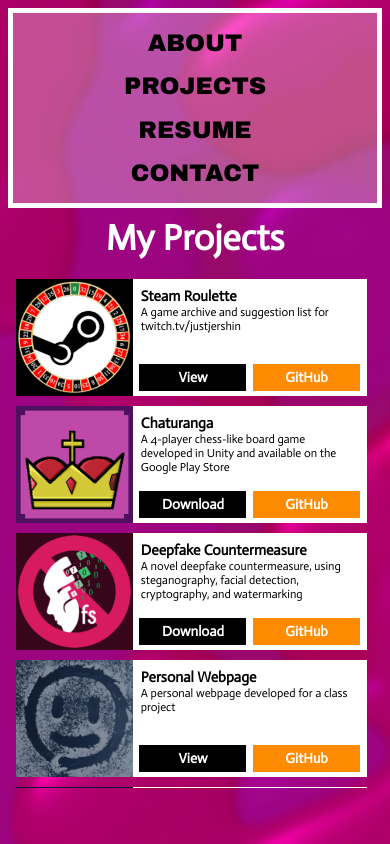
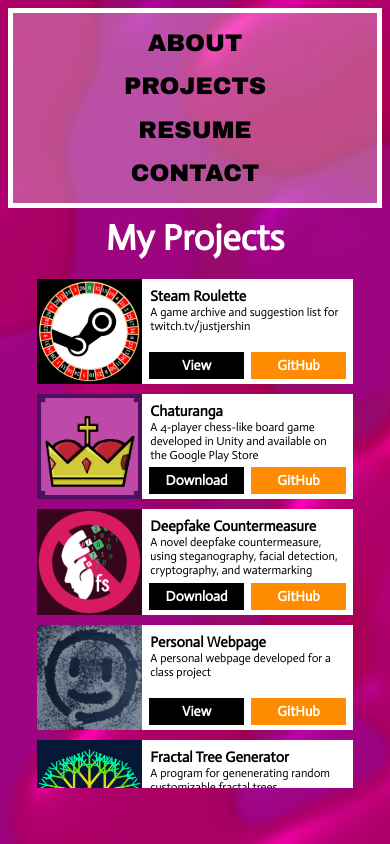
Before and after one commit to jacob-ressler/jacob-ressler.github.io, an Angular app: page / in a window 390 px wide. Both pictures are taken after a click on the button "PROJECTS". Built offline with nearby package versions, Linux system fonts and the light colour scheme.

Commit message:
fixed projectcard responsiveness

```diff
--- a/src/app/components/projects/projects.component.scss
+++ b/src/app/components/projects/projects.component.scss
@@ -1,6 +1,4 @@
-$small: 320px;
 $mobile: 1479px;
-$tablet: 1200px;
 
 h1 {
   text-align: center;
@@ -9,17 +7,10 @@
   color: white;
 }
 
-p {
-  color: white;
-  font-size: 24px;
-  margin-bottom: 20px;
-}
-
 .project-container {
   display: flex;
   gap: 10px;
   flex-wrap: wrap;
-  justify-content: left;
   align-content: flex-start;
   max-width: 1300px;
   width: 100%;
@@ -47,35 +38,27 @@
     height: calc(100vh - 150px);
   }
 
-  @media screen and (max-width: $mobile) {
-    justify-content: center;
+  app-projectcard {
+    display: grid;
+    margin: auto;
+
+    @media screen and (max-width: $mobile) and (orientation: portrait) {
+      width: min(81vw, 600px);
+      grid-template-columns: min(27vw, 200px) min(54vw, 400px);
+      grid-template-rows: min(27vw, 200px);
+      font-size: min(3vw, 20px);
     }
+    @media screen and (max-width: $mobile) and (orientation: landscape) {
+      width: min(57vw, 600px);
+      grid-template-columns: min(19vw, 200px) min(38vw, 400px);
+      grid-template-rows: min(19vw, 200px);
+      font-size: min(2.1vw, 20px);
     }
 
-app-projectcard {
-  display: grid;
-
-  @media screen and (max-width: $mobile) and (orientation: portrait) {
-    width: min(100%, 600px);
+    @media screen and (min-width: $mobile + 1) {
       grid-template-columns: min(30vw, 200px) min(60vw, 400px);
       grid-template-rows: min(30vw, 200px);
       font-size: min(3vw, 20px);
     }
-  @media screen and (max-width: $mobile) and (orientation: landscape) {
-    width: min(100%, 600px);
-    grid-template-columns: min(20vw, 200px) min(40vw, 400px);
-    grid-template-rows: min(20vw, 200px);
-    font-size: min(2.2vw, 20px);
-  }
-
-  @media screen and (min-width: $mobile + 1) and (orientation: portrait) {
-    grid-template-columns: min(30vw, 200px) min(60vw, 400px);
-    grid-template-rows: min(30vw, 200px);
-    font-size: min(3vw, 20px);
-  }
-  @media screen and (min-width: $mobile + 1) and (orientation: landscape) {
-    grid-template-columns: 200px 400px;
-    grid-template-rows: 200px;
-    font-size: 20px;
   }
 }
```
Lines whose indentation alone changed are shown as unchanged.
